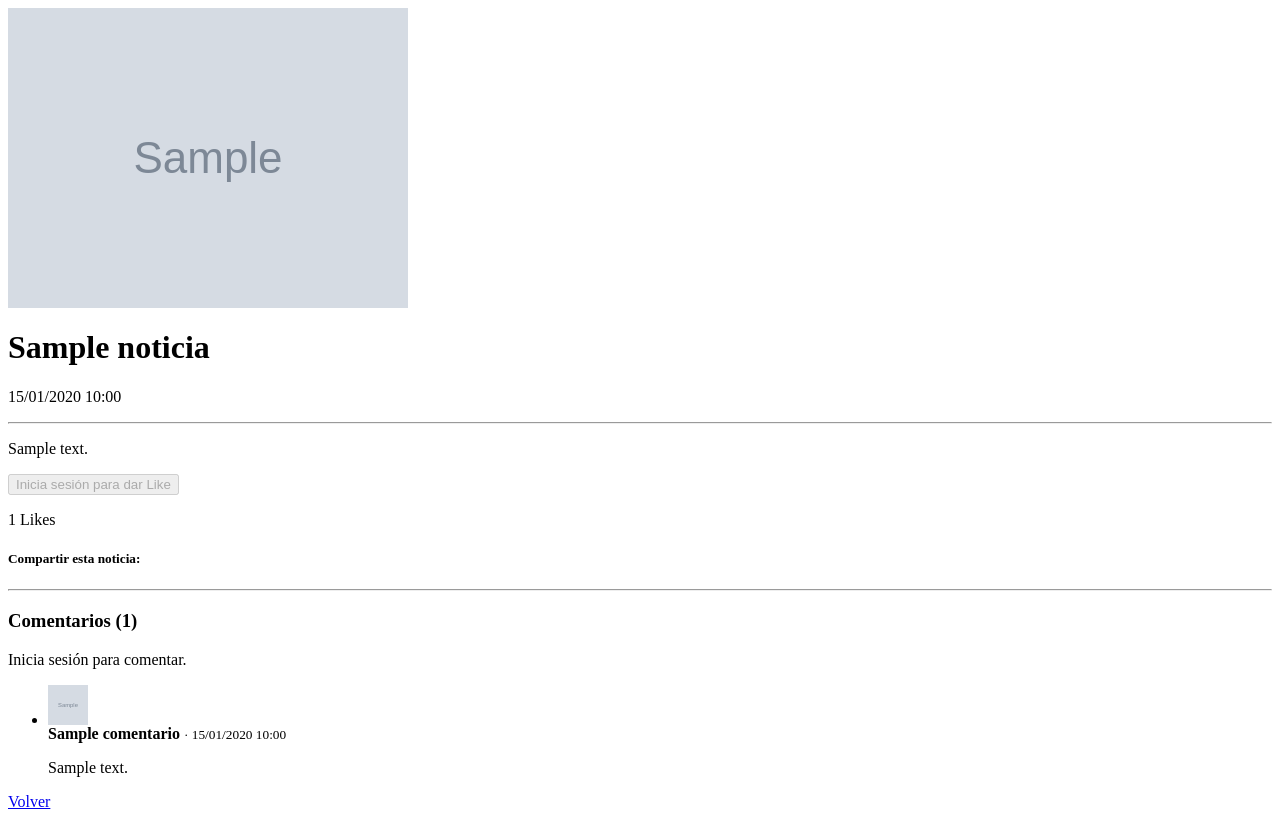
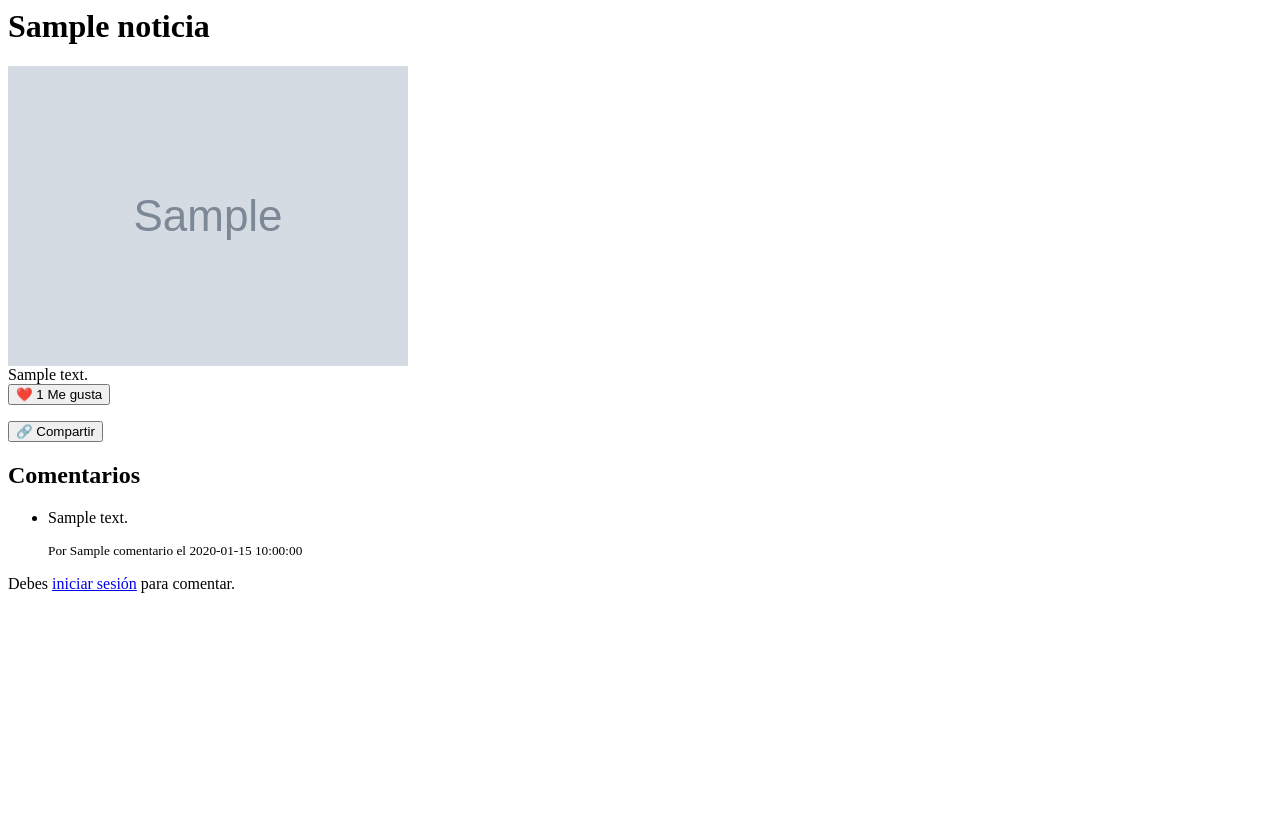
Before and after one commit to Denxxe/grupobrasil, a PHP site: template app/views/noticias/show.php in a window 1280 px wide. After the commit the page ends 593 px from the top, so only its background shows below. Run offline with PHP 8.4, Linux system fonts and the light colour scheme; the template is opened without the code that fills it: most values are stand-ins (such as "Sample title", 1, 10 or a date in 2020); grey boxes marked "Sample" are stand-in pictures.

Commit message:
Mejora del apartado de noticias, ya se puede dar like y comentar las noticias, falta culminar la opción de compartir

```diff
--- a/app/controllers/SubadminController.php
+++ b/app/controllers/SubadminController.php
@@ -33,7 +33,7 @@ class SubadminController extends AppController {
         $this->loadView('subadmin/dashboard', $data);
     }
 
-    public function reports() {
+    public function reports() {-
 
         $noticias = $this->noticiaModel->getAll();
         $comentarios = $this->comentarioModel->getAll();
--- a/app/views/noticias/show.php
+++ b/app/views/noticias/show.php
@@ -1,101 +1,83 @@
-<div class="container my-5">
-    <?php if ($noticia): ?>
-        <div class="card shadow-sm border-0">
-            <?php if (!empty($noticia['imagen_principal'])): ?>
-                <img src="/assets/img/noticias/<?php echo htmlspecialchars($noticia['imagen_principal']); ?>"
-                     class="card-img-top"
-                     alt="<?php echo htmlspecialchars($noticia['titulo']); ?>">
-            <?php else: ?>
-                <img src="/assets/img/noticias/default.jpg"
-                     class="card-img-top"
-                     alt="Imagen por defecto">
+<!-- grupobrasil/app/views/noticias/show.php -->
+
+<div class="container mx-auto p-6">
+    <!-- Título -->
+    <h1 class="text-3xl font-bold text-gray-800 mb-4">
+        <?= htmlspecialchars($noticia['titulo']) ?>
+    </h1>
+
+    <!-- Imagen -->
+    <?php if (!empty($noticia['imagen'])): ?>
+        <img src="<?= htmlspecialchars($noticia['imagen']) ?>"
+             alt="Imagen de la noticia"
+             class="w-full h-64 object-cover rounded-lg shadow mb-6">
     <?php endif; ?>
-            <div class="card-body">
-                <h1 class="card-title"><?php echo htmlspecialchars($noticia['titulo']); ?></h1>
-                <p class="text-muted">
-                    <i class="bi bi-calendar-event"></i> <?php echo date('d/m/Y H:i', strtotime($noticia['fecha_publicacion'])); ?>
-                </p>
-                <hr>
-                <p class="lead"><?php echo nl2br(htmlspecialchars($noticia['contenido'])); ?></p>
 
-                <!-- Likes -->
-                <div class="d-flex align-items-center mb-3">
-                    <form action="/noticias/toggle-like" method="POST" class="me-2">
-                        <input type="hidden" name="id_noticia" value="<?php echo htmlspecialchars($noticia['id_noticia']); ?>">
-                        <?php if (isset($_SESSION['user_id'])): ?>
-                            <button type="submit" class="btn <?php echo $usuarioDioLike ? 'btn-danger' : 'btn-outline-primary'; ?>">
-                                <i class="bi bi-heart<?php echo $usuarioDioLike ? '-fill' : ''; ?>"></i>
-                                <?php echo $usuarioDioLike ? ' Quitar Me Gusta' : ' Me Gusta'; ?>
-                            </button>
-                        <?php else: ?>
-                            <button type="button" class="btn btn-secondary" disabled>
-                                <i class="bi bi-heart"></i> Inicia sesión para dar Like
-                            </button>
-                        <?php endif; ?>
-                    </form>
-                    <span class="badge bg-secondary"><?php echo htmlspecialchars($totalLikes); ?> Likes</span>
+    <!-- Contenido -->
+    <div class="text-gray-700 text-lg mb-6">
+        <?= nl2br(htmlspecialchars($noticia['contenido'])) ?>
     </div>
 
+    <!-- Botones de interacción -->
+    <div class="flex items-center gap-4 mb-8">
+        <!-- Likes -->
+        <form method="POST" action="./index.php?route=noticias/toggle-like">
+            <input type="hidden" name="id_noticia" value="<?= $noticia['id_noticia'] ?>">
+            <button type="submit"
+                    class="px-4 py-2 rounded-lg shadow <?= $usuarioDioLike ? 'bg-red-500 text-white' : 'bg-gray-200 text-gray-800' ?>">
+                ❤️ <?= $totalLikes ?> Me gusta
+            </button>
+        </form>
+
         <!-- Compartir -->
-                <h5>Compartir esta noticia:</h5>
-                <div class="btn-group mb-4" role="group">
-                    <a href="whatsapp://send?text=<?php echo $share_text . $noticia_url; ?>"
-                       class="btn btn-success" data-bs-toggle="tooltip" title="Compartir en WhatsApp">
-                        <i class="bi bi-whatsapp"></i>
-                    </a>
-                    <a href="https://www.facebook.com/sharer/sharer.php?u=<?php echo $noticia_url; ?>&quote=<?php echo $noticia_titulo; ?>"
-                       class="btn btn-primary" data-bs-toggle="tooltip" title="Compartir en Facebook">
-                        <i class="bi bi-facebook"></i>
-                    </a>
-                    <a href="https://t.me/share/url?url=<?php echo $noticia_url; ?>&text=<?php echo $share_text; ?>"
-                       class="btn btn-info" data-bs-toggle="tooltip" title="Compartir en Telegram">
-                        <i class="bi bi-telegram"></i>
-                    </a>
-                    <a href="mailto:?subject=<?php echo $noticia_titulo; ?>&body=<?php echo $share_text . $noticia_url; ?>"
-                       class="btn btn-warning" data-bs-toggle="tooltip" title="Compartir por Email">
-                        <i class="bi bi-envelope"></i>
-                    </a>
+        <form method="POST" action="./index.php?route=noticias/share/<?= $noticia['id_noticia'] ?>">
+            <button type="submit"
+                    class="px-4 py-2 rounded-lg shadow bg-blue-500 text-white">
+                🔗 Compartir
+            </button>
+        </form>
     </div>
 
-                <hr>
-
     <!-- Comentarios -->
-                <h3 class="mt-4">Comentarios (<?php echo count($comentarios); ?>)</h3>
-                <?php if (isset($_SESSION['user_id'])): ?>
-                    <form action="/noticias/add-comment" method="POST" class="mb-4">
-                        <input type="hidden" name="id_noticia" value="<?php echo htmlspecialchars($noticia['id_noticia']); ?>">
-                        <textarea class="form-control mb-2" name="contenido" rows="3" placeholder="Escribe un comentario..." required></textarea>
-                        <button type="submit" class="btn btn-success">Publicar</button>
-                    </form>
-                <?php else: ?>
-                    <div class="alert alert-info">Inicia sesión para comentar.</div>
-                <?php endif; ?>
+    <div class="mb-8">
+        <h2 class="text-2xl font-semibold text-gray-800 mb-4">Comentarios</h2>
 
         <?php if (!empty($comentarios)): ?>
-                    <ul class="list-group">
+            <ul class="space-y-4">
                 <?php foreach ($comentarios as $comentario): ?>
-                            <li class="list-group-item">
-                                <div class="d-flex align-items-center">
-                                    <img src="/assets/img/perfiles/<?php echo $comentario['foto_perfil'] ?? 'default_user.png'; ?>"
-                                         class="rounded-circle me-2" width="40" height="40">
-                                    <div>
-                                        <strong><?php echo htmlspecialchars($comentario['usuario_nombre']); ?></strong>
-                                        <small class="text-muted"> · <?php echo date('d/m/Y H:i', strtotime($comentario['fecha_comentario'])); ?></small>
-                                        <p class="mb-0"><?php echo nl2br(htmlspecialchars($comentario['contenido'])); ?></p>
-                                    </div>
-                                </div>
+                    <li class="bg-gray-100 p-4 rounded-lg shadow">
+                        <p class="text-gray-800"><?= htmlspecialchars($comentario['contenido']) ?></p>
+                        <small class="text-gray-500">
+                            Por <?= htmlspecialchars($comentario['nombre_usuario'] ?? 'Anónimo') ?>
+                            el <?= htmlspecialchars($comentario['fecha_creacion']) ?>
+                        </small>
                     </li>
                 <?php endforeach; ?>
             </ul>
         <?php else: ?>
-                    <p class="text-muted">No hay comentarios aún. Sé el primero en opinar.</p>
+            <p class="text-gray-500">Aún no hay comentarios.</p>
         <?php endif; ?>
+    </div>
 
+    <!-- Agregar comentario -->
+    <?php if (isset($_SESSION['id_usuario'])): ?>
+        <div class="mb-6">
+            <h3 class="text-xl font-semibold text-gray-800 mb-2">Agregar comentario</h3>
+            <form method="POST" action="./index.php?route=noticias/add-comment" class="space-y-3">
+                <input type="hidden" name="id_noticia" value="<?= $noticia['id_noticia'] ?>">
+                <textarea name="contenido" rows="3"
+                          class="w-full border border-gray-300 rounded-lg p-2"
+                          placeholder="Escribe tu comentario..." required></textarea>
+                <button type="submit"
+                        class="px-4 py-2 bg-green-500 text-white rounded-lg shadow">
+                    💬 Comentar
+                </button>
+            </form>
         </div>
+
+<a href="./index.php?route=noticias" class="btn btn-secondary mt-3"><i class="bi bi-arrow-left"></i> Volver</a>
+
+    <?php else: ?>
+        <p class="text-gray-500">Debes <a href="./index.php?route=login" class="text-blue-600">iniciar sesión</a> para comentar.</p>
+    <?php endif; ?>
 </div>
-    <?php else: ?>
-        <div class="alert alert-warning">La noticia que buscas no existe o fue eliminada.</div>
-    <?php endif; ?>
-
-    <a href="/noticias" class="btn btn-secondary mt-3"><i class="bi bi-arrow-left"></i> Volver</a>
-</div>
```
Also changed, not shown: app/controllers/NoticiaController.php (+73 -59 lines), app/views/noticias/index.php (+7 -5 lines), public/uploads/noticias/news_68d6dab264423.png (deleted). Lines whose indentation alone changed are shown as unchanged.
